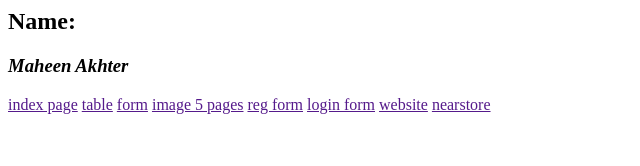
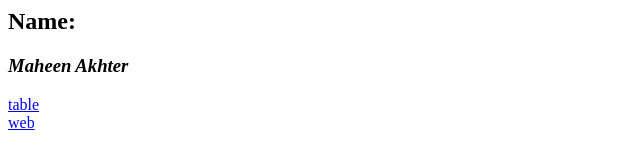
Before and after one commit to MaheenAkhter/web-development-course, a plain HTML site: page github links.html in a window 1280 px wide. Shown: the whole page, without its empty margins (0-640 px from the left). Drawn offline with Linux system fonts and the light colour scheme.

Commit message:
Add files via upload

```diff
--- a/github links.html
+++ b/github links.html
@@ -6,13 +6,8 @@
 
         <h2>Name:</h2>
         <h3><i>Maheen Akhter</i></h3>
-        <a href="">index page</a>
-        <a href="">table</a>
-        <a href="">form</a>
-        <a href="">image 5 pages</a>
-        <a href="">reg form</a>
-        <a href="">login form</a>
-        <a href="">website</a>
-        <a href="">nearstore</a>
+        <a href="https://maheenakhter.github.io/web-development-course/rows%20col%20table.html">table</a>
+        <br>
+        <a href="https://maheenakhter.github.io/web-development-course/web.html">web</a>
     </body>
 </html>
```
